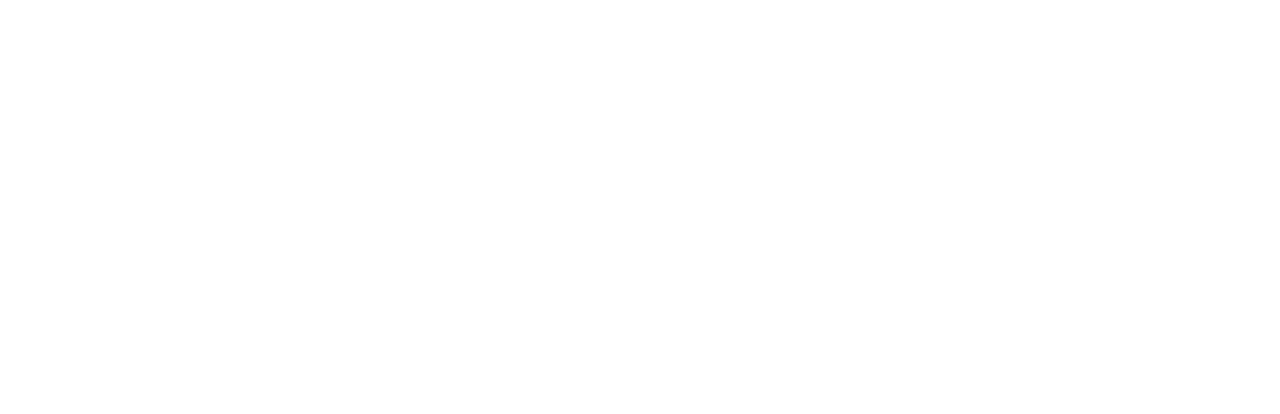
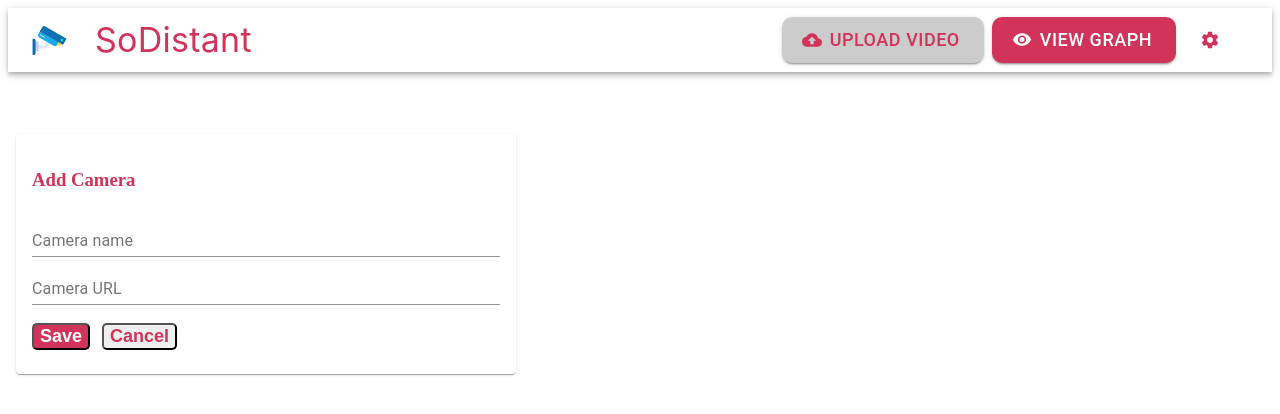
Before and after one commit to SJSUSpring21/SoDistant, a React (Create React App) app in the folder client/: page /addcamera in a window 1280 px wide. Shown: the top 414 px of the page. Built offline with nearby package versions, Linux system fonts and the light colour scheme.

Commit message:
add camera flow

```diff
--- /dev/null
+++ b/client/src/components/AddCamera.js
@@ -0,0 +1,88 @@
+import React from 'react'
+import NavBarAfterLogin from './NavBarAfterLogin'
+import { FormControl,Modal,Container,Row,Col,Image, Form, FormLabel} from 'react-bootstrap';
+import Card from '@material-ui/core/Card';
+import CardContent from '@material-ui/core/CardContent';
+import TextField from '@material-ui/core/TextField';
+import { useState ,useEffect} from 'react'
+import Button from '@material-ui/core/Button';
+
+export default function AddCamera() {
+    const[camName, setCamName] = useState("");
+    const[camUrl, setCamUrl] = useState("");
+    const[isCamAdded, setIsCamAdded] = useState(false);
+    const[iframesrc, setIframeSrc] = useState("");
+    const[down, setDown] = useState("");
+    const handleAddCamSubmit = (e) =>{
+        e.preventDefault();
+        console.log("cam url: "+camUrl);
+        setIframeSrc(camUrl);
+        setIsCamAdded(true);
+        var d = camUrl.split("/");
+        console.log(d[4].trim());
+        setDown(d[4].trim());
+    }
+    return (
+        <>
+            <NavBarAfterLogin />
+            <br/><br/><br/>
+            <body style={{margingLeft:"1000px"}}>
+            <Container>
+                <Card style={{width:"500px"}}>
+                <CardContent style={{margingLeft:"100px"}}>
+                    <h3 style={{color:"#d1335a"}}>Add Camera</h3>
+                    <Form onSubmit={handleAddCamSubmit}>
+                    <TextField
+                    fullWidth="true"
+                    id="standard-basic"
+                    label="Camera name"
+                    value={camName}
+                    onChange={(e)=>setCamName(e.target.value)}
+                     /><br/>
+                     <TextField
+                    fullWidth="true"
+                    id="standard-basic"
+                    label="Camera URL"
+                    value={camUrl}
+                    onChange={(e)=>setCamUrl(e.target.value)}
+                     />
+                     <Row><br/>
+                    <input
+                    type="submit"
+                    value="Save"
+                    style={{fontWeight:"bold",fontSize:"18px",borderRadius:"5px",background:"#d1335a",color:"#FFFFFF"}}
+                    />&nbsp;&nbsp;&nbsp;
+                    <input
+                    type="reset"
+                    value="Cancel"
+                    style={{fontWeight:"bold",fontSize:"18px",borderRadius:"5px",color:"#d1335a"}}
+                    />
+                    </Row>
+                    </Form>
+                </CardContent>
+                </Card>
+            </Container>
+
+            {isCamAdded?
+            <iframe id="myiframe"
+            src={iframesrc}
+            width="700" height="395"/>
+            :null
+            }
+
+            {isCamAdded?
+            <Button
+            style={{marginLeft:"300px"}}
+            variant = "contained"
+            color = "default"
+            onClick={(e) => {
+                window.location.href=`http://localhost:5000/download/${down}`
+            }}
+             >
+            Download video
+            </Button>:null}
+
+            </body>
+        </>
+    )
+}
--- a/client/src/components/DashboardPage.js
+++ b/client/src/components/DashboardPage.js
@@ -11,14 +11,16 @@
 import Button from '@material-ui/core/Button';
 import AddCircleOutlineRoundedIcon from '@material-ui/icons/AddCircleOutlineRounded';
 import Input from '@material-ui/core/Input';
-
+import SwapHorizontalCircleRoundedIcon from '@material-ui/icons/SwapHorizontalCircleRounded';
+import {useHistory} from 'react-router-dom';
 
 export default function DashboardPage() {
+  const history = useHistory();
 
       const[show, setShow] = useState(false);
       const[cameraName, setAddCameraName] = useState("");
       const[cameraUrl,setAddCameraUrl] = useState("");
-      const[iframesrc, setIframeSrc] = useState("http://localhost:5000/video_feed/mall");
+      const[iframesrc, setIframeSrc] = useState("http://localhost:5000/video_feed/mall.mp4");
       const[downUrl,setDownUrl] = useState("http://localhost:5000/download/mall")
       const handleClose = () => setShow(false);
       const handleShow = () => setShow(true);
@@ -32,6 +34,11 @@
         var durl = `http://localhost:5000/download/${d[4]}`;
         setDownUrl(durl);
         console.log("iframesrc:: "+cameraUrl);
+      }
+
+      const handleAddCamera = () =>{
+        console.log("Add camera called");
+        history.push('/addcamera');
       }
 
     const handleDownloadVideo = (e) =>{
@@ -66,8 +73,7 @@
         <NavBarAfterLogin />
         <Container>
 
-        <br/><br/><br/>
-        <Row>
+        <br/>
         <Modal style={{marginTop:"10px",opacity:3,marginLeft:"300px"}} show={show} onHide={handleClose} centered>
                 <Modal.Header style={{background:"#ccc",width:"800px",borderRadius:"5px"}}>
                 <Modal.Title style={{fontWeight:"bold",color:"#d1335a"}}>Provide url of your camera</Modal.Title>
@@ -108,28 +114,35 @@
                 </Button>
                 </Modal.Footer>
         </Modal>
-        <Col style={{marginLeft:"300px"}}>
+        <br/>
+        <Col style={{marginLeft:"20px"}}>
           <Button
-          startIcon={<AddCircleOutlineRoundedIcon />}
+          startIcon={<SwapHorizontalCircleRoundedIcon />}
           onClick={handleShow}
           style={{textTransform:"none",color:"#FFFFFF",background:"#d1335a"}}
           >
-          Change Camera</Button>
+          Change Camera</Button><br/>
+          <Button
+          startIcon={<AddCircleOutlineRoundedIcon />}
+          onClick={handleAddCamera}
+          style={{textTransform:"none",color:"#d1335a",background:"#FFFFFF"}}
+          >
+          Add Camera</Button>
         </Col>
-        <br/>
+        <Row>
+
         <Col>
         <Paper
         style={{display:"inline-block",marginLeft:"300px",width:"700",height:"700"}}
         elevation={3}>
         <iframe id="myiframe"
         src={iframesrc}
-        src="http://localhost:5000/video_feed/mall.mp4"
         width="700" height="395"/>
         {/* <img src="http://localhost:5000/video_feed"
         width="700" height="395"/> */}
         </Paper>
         </Col>
-        <Col>
+        </Row>
         <br/>
 
         {/* <Button
@@ -142,7 +155,7 @@
         Download video
       </Button> */}
 
-      <Button
+      {/* <Button
       style={{marginLeft:"300px"}}
       variant = "contained"
       color = "default"
@@ -151,14 +164,7 @@
       }}
       >
         Download video
-      </Button>
-      </Col>
-
-
-        </Row>
-
-
-
+      </Button> */}
         </Container>
         </>
     )
--- a/client/src/components/Main.js
+++ b/client/src/components/Main.js
@@ -1,5 +1,6 @@
 import React, {Component} from 'react';
 import {Route, Switch} from 'react-router-dom';
+import AddCamera from './AddCamera';
 import DashboardPage from './DashboardPage';
 import LandingPage from './LandingPage';
 import Settings from './Settings';
@@ -15,6 +16,7 @@
                 <Route path="/dashboard" component={DashboardPage}/>
                 <Route path="/settings" component={Settings}/>
                 <Route path="/uploadvideo" component={UploadVideo}/>
+                <Route path="/addcamera" component={AddCamera}/>
             </div>
         )
     }
--- a/client/src/components/NavBarAfterLogin.js
+++ b/client/src/components/NavBarAfterLogin.js
@@ -17,7 +17,7 @@
 import BackupRoundedIcon from '@material-ui/icons/BackupRounded';
 import VisibilityRoundedIcon from '@material-ui/icons/VisibilityRounded';
 import {useHistory} from 'react-router-dom';
-
+import SettingsRoundedIcon from '@material-ui/icons/SettingsRounded';
 
 const useStyles = makeStyles((theme) => ({
     root: {
@@ -41,6 +41,9 @@
       };
     const handleUploadVideo = () =>{
       history.push('/uploadvideo');
+    }
+    const handleSettings = () =>{
+      history.push('/settings');
     }
     const classes = useStyles();
     return (
@@ -120,6 +123,11 @@
            style={{fontSize:"18px",padding:"13px 24px 13px 24px",textAlign:"center",lineHeight:"20.7px",float:"right",background:"#d1335a",color:"#FFFFFF",borderRadius:"10px"}} variant="contained">
             View Graph
             </Button> &nbsp;&nbsp;
+            <Button
+            startIcon={<SettingsRoundedIcon />}
+            onClick={handleSettings}
+            style={{fontSize:"18px",float:"right",color:"#d1335a",borderRadius:"10px"}}>
+            </Button>
         </Toolbar>
       </AppBar>
     )
```
